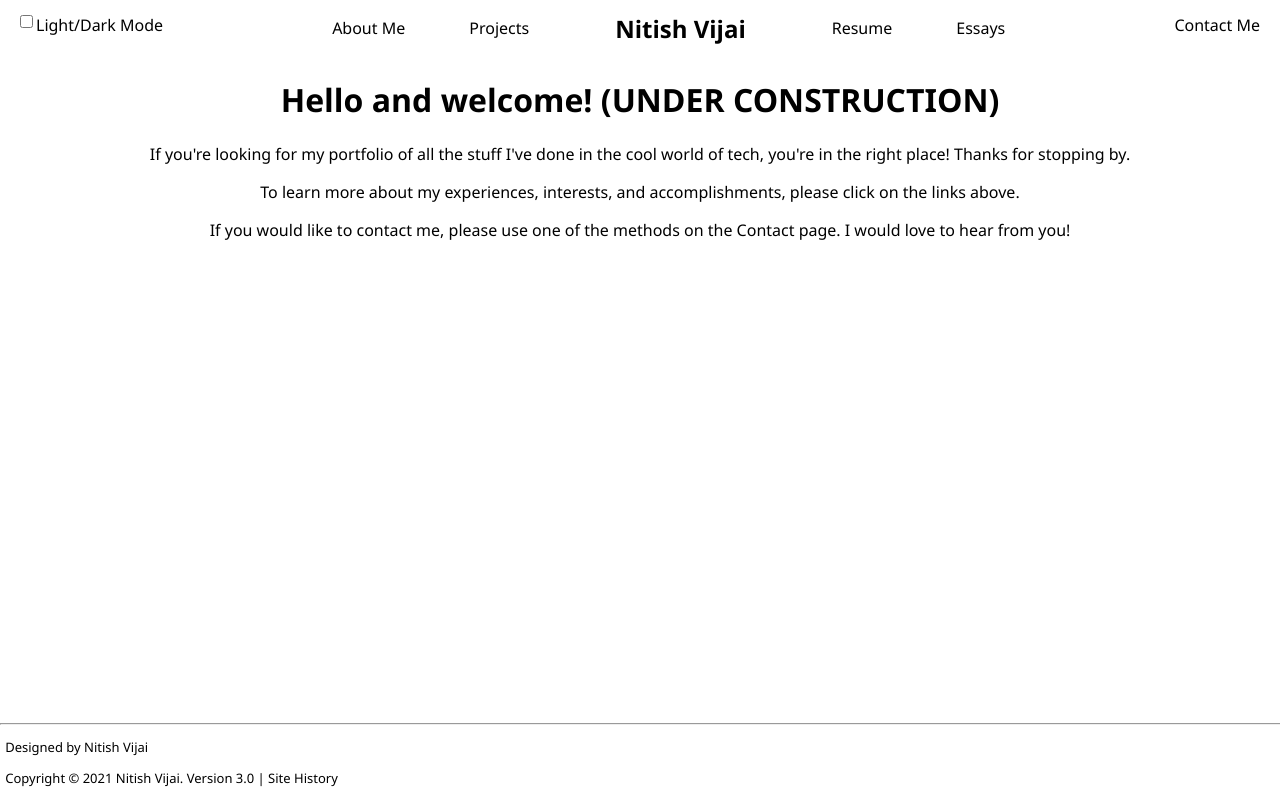
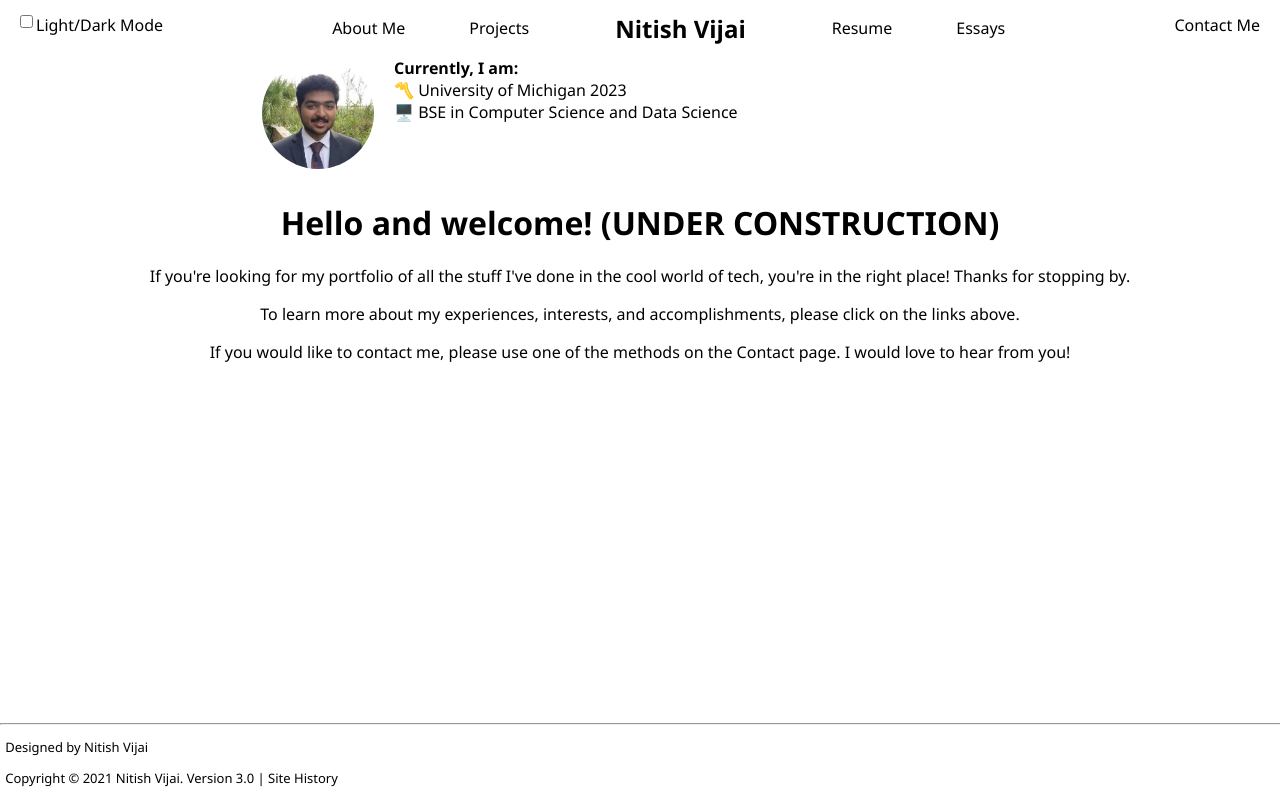
Before and after one commit to nitishvijai/nitish-website-v3, an Angular app: page / in a window 1280 px wide. Built offline with nearby package versions, Linux system fonts and the light colour scheme.

Commit message:
End of day commit, start on hero image component

```diff
--- a/src/app/app.component.html
+++ b/src/app/app.component.html
@@ -2,6 +2,7 @@
 <div *ngIf="!mobile; else mobileHeader"><app-header></app-header></div>
 <ng-template #mobileHeader><app-mobile-header></app-mobile-header></ng-template>
 
+<app-hero-image></app-hero-image>
 
 <h1 class="heading">Hello and welcome! (UNDER CONSTRUCTION)</h1>
 
--- a/src/app/app.module.ts
+++ b/src/app/app.module.ts
@@ -6,13 +6,15 @@ import { AppComponent } from './app.component';
 import { FooterComponent } from './components/footer/footer.component';
 import { HeaderComponent } from './components/header/header.component';
 import { MobileHeaderComponent } from './components/mobile-header/mobile-header.component';
+import { HeroImageComponent } from './components/hero-image/hero-image.component';
 
 @NgModule({
   declarations: [
     AppComponent,
     FooterComponent,
     HeaderComponent,
-    MobileHeaderComponent
+    MobileHeaderComponent,
+    HeroImageComponent
   ],
   imports: [
     BrowserModule,
--- /dev/null
+++ b/src/app/components/hero-image/hero-image.component.css
@@ -0,0 +1,20 @@
+.hero {
+    text-align: center;
+    display: inline-block;
+}
+
+#image {
+    text-align: right;
+    float: left;
+}
+
+#stats {
+    text-align: left;
+    float: right;
+    vertical-align: middle;
+    margin-left: 20px;
+}
+
+#headshot {
+    border-radius: 50%;
+}
--- /dev/null
+++ b/src/app/components/hero-image/hero-image.component.html
@@ -0,0 +1,10 @@
+<div class="hero">
+    <div id="image">
+        <img id="headshot" alt="Nitish Vijai" src="{{imgSource}}" height="30%" width="30%" />
+    </div>
+    <div id="stats">
+        <strong>Currently, I am: </strong><br>
+        〽️ University of Michigan 2023<br>
+        🖥️ BSE in Computer Science and Data Science
+    </div>
+</div>
--- /dev/null
+++ b/src/app/components/hero-image/hero-image.component.ts
@@ -0,0 +1,17 @@
+import { Component, OnInit } from '@angular/core';
+
+@Component({
+  selector: 'app-hero-image',
+  templateUrl: './hero-image.component.html',
+  styleUrls: ['./hero-image.component.css']
+})
+export class HeroImageComponent implements OnInit {
+
+  constructor() { }
+
+  ngOnInit() {
+  }
+
+  imgSource: string = "assets/img/nitish-headshot.jpg";
+
+}
```
Also changed, not shown: src/assets/img/nitish-headshot.jpg (added), 1 other file (tests, documents, lock files or other folders).
